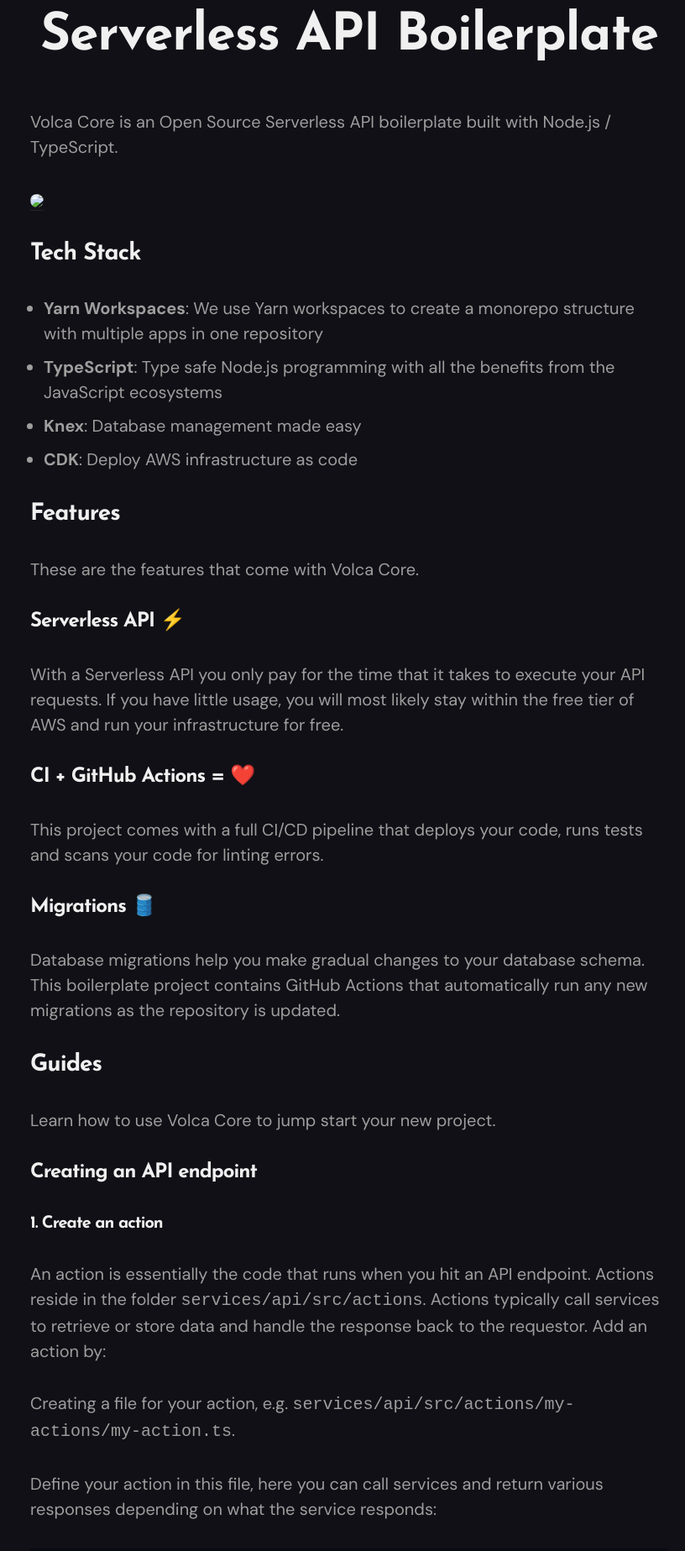
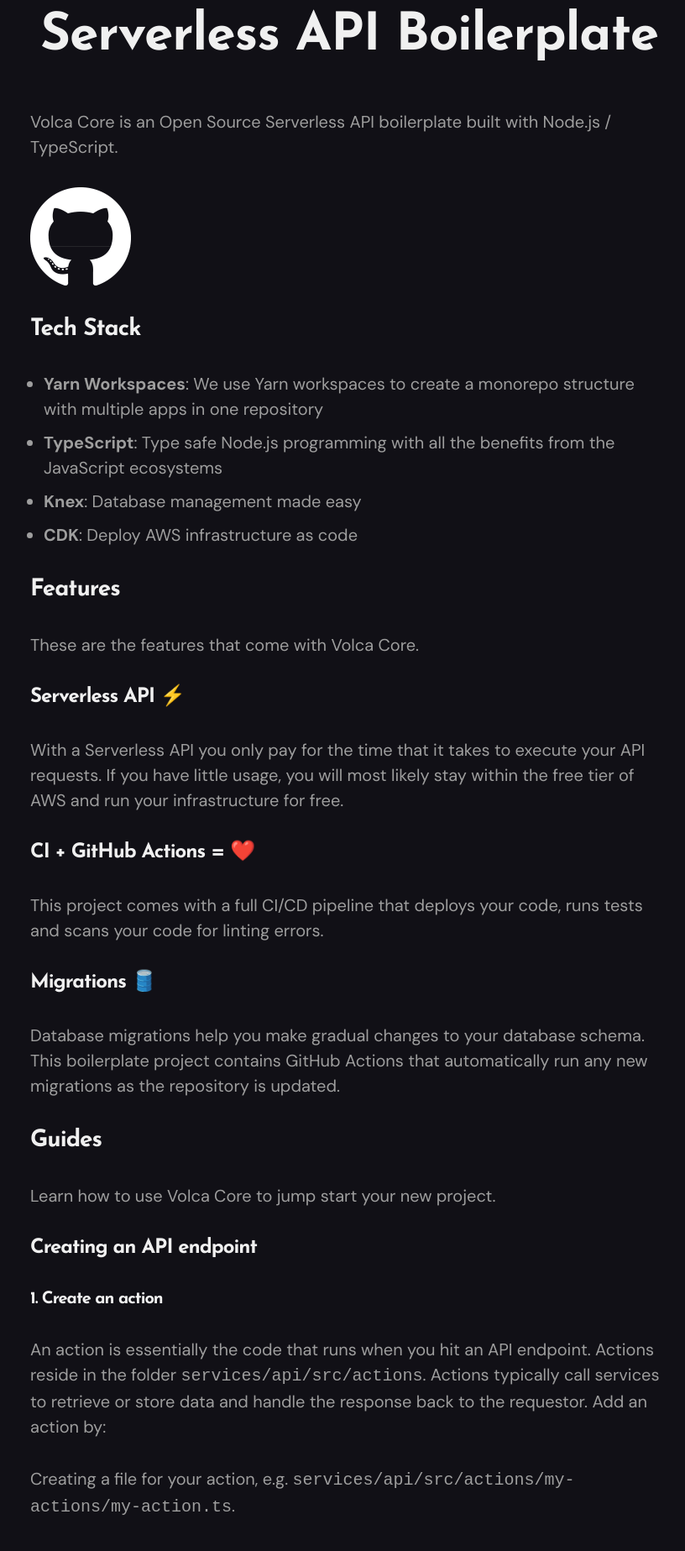
Before and after one commit to volca-io/volca-io.github.io, a Jekyll site: the page built from _pages/open-source.md, in a window 1280 px wide. Shown: the part 333-2180 px from the top of the page at 84% size, without its empty margins (224-1040 px from the left). Built offline with Jekyll 4.4.1, drawn with Linux system fonts in a browser that asks for light colours; nearby versions of some CDN libraries.

Commit message:
Update open-source.md

```diff
--- a/_pages/open-source.md
+++ b/_pages/open-source.md
@@ -6,7 +6,7 @@
 
 Volca Core is an Open Source Serverless API boilerplate built with Node.js / TypeScript.
 
-[<img src="images/github-light.png">](https://github.com/volca-io/volca-core)
+[<img src="/images/github-light.png">](https://github.com/volca-io/volca-core)
 
 ## Tech Stack
 
```
